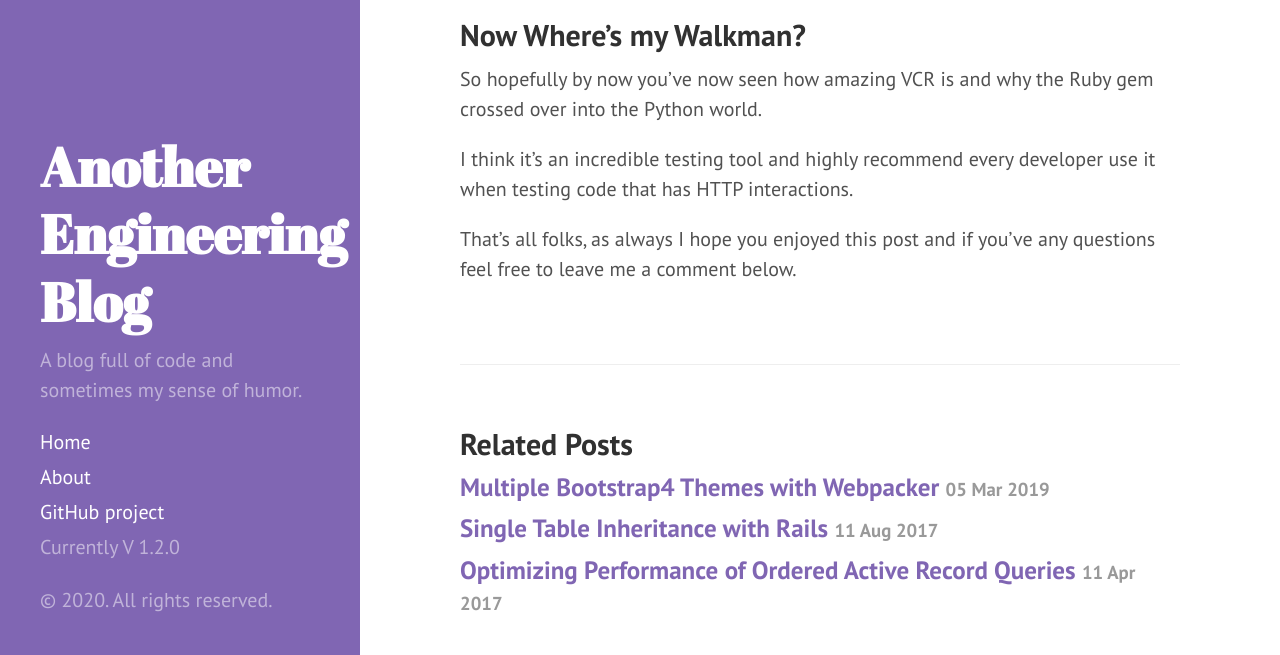
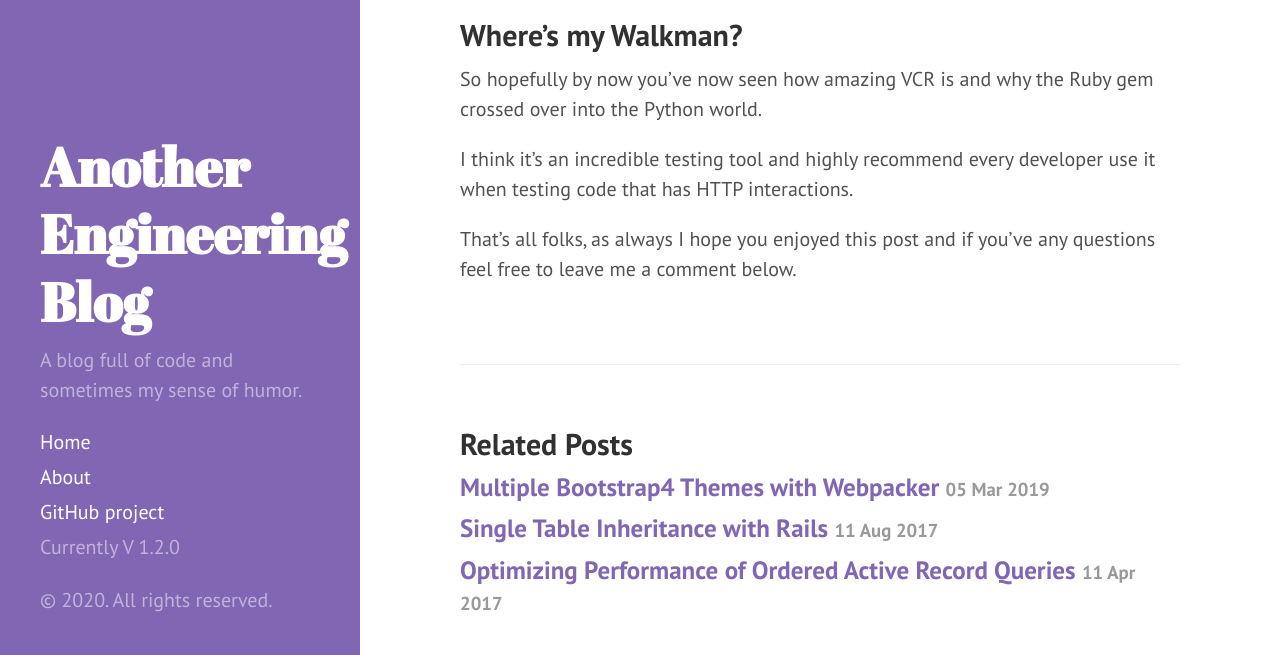
Before and after one commit to WillHennessey/WillHennessey.github.io, a Jekyll site: the page built from _posts/2020-03-31-better-testing-with-vcr.md, in a window 1280 px wide and 900 px high, scrolled down 2736 px, cut to the strip 245-900 px from the top of the window. Built offline with Jekyll 4.4.1, drawn with Linux system fonts in a browser that asks for light colours; comment, search, counter and statistics services are not loaded.

Commit message:
Small change to the final heading.

```diff
--- a/_posts/2020-03-31-better-testing-with-vcr.md
+++ b/_posts/2020-03-31-better-testing-with-vcr.md
@@ -71,7 +71,7 @@ As you can see in the example below, the cassette captures all details of the re
 
 <script src="https://gist.github.com/WillHennessey/62c9ee8b89d81d70830102c6dca623f9.js"></script>
 
-## Now Where's my Walkman?
+## Where's my Walkman?
 So hopefully by now you've now seen how amazing VCR is and why the Ruby gem crossed over into the Python world.
 
 I think it's an incredible testing tool and highly recommend every developer use it when testing code that has HTTP interactions.
```
